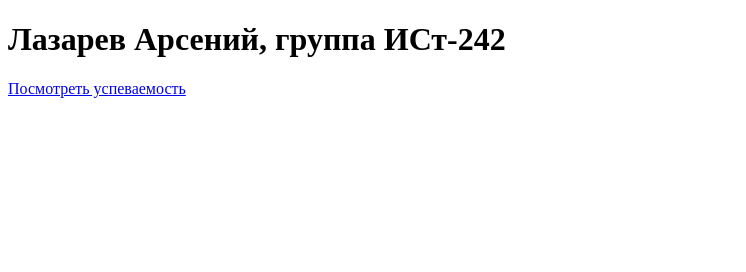
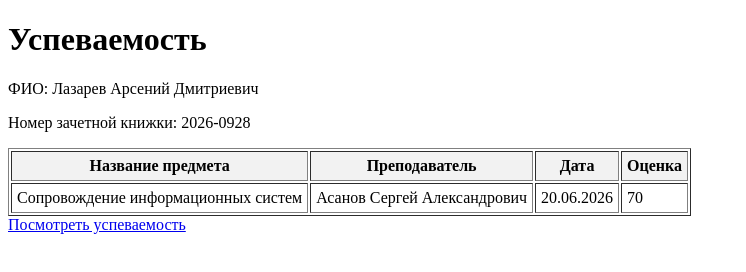
Before and after one commit to sinzGOD/os-linux-lab, a plain HTML site: page index.html in a window 1280 px wide. Shown: the whole page, without its empty margins (0-746 px from the left). Drawn offline with Linux system fonts and the light colour scheme.

Commit message:
Added marks.html and link in index.html

```diff
--- a/index.html
+++ b/index.html
@@ -1 +1,27 @@
-<!DOCTYPE html><html><head><meta charset="utf-8"></head><body><h1>Лазарев Арсений, группа ИСт-242</h1><a href="marks.html">Посмотреть успеваемость</a></body></html>
+<!DOCTYPE html>
+<html>
+<head>
+    <meta charset="UTF-8">
+    <title>Успеваемость</title>
+</head>
+<body>
+    <h1>Успеваемость</h1>
+    <p>ФИО: Лазарев Арсений Дмитриевич</p>
+    <p>Номер зачетной книжки: 2026-0928</p>
+    <table border="1" cellpadding="5">
+        <tr style="background-color: #f2f2f2;">
+            <th>Название предмета</th>
+            <th>Преподаватель</th>
+            <th>Дата</th>
+            <th>Оценка</th>
+        </tr>
+        <tr>
+            <td>Сопровождение информационных систем</td>
+            <td>Асанов Сергей Александрович</td>
+            <td>20.06.2026</td>
+            <td>70</td>
+        </tr>
+    </table>
+<a href="marks.html">Посмотреть успеваемость</a>
+</body>
+</html>
```
